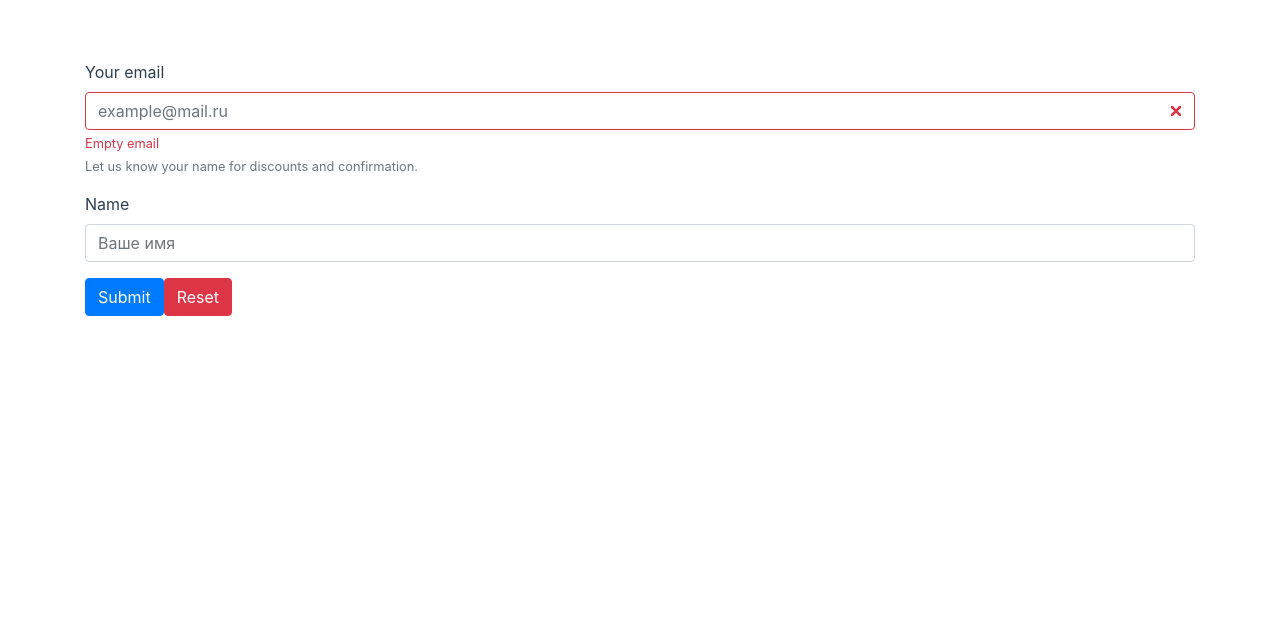
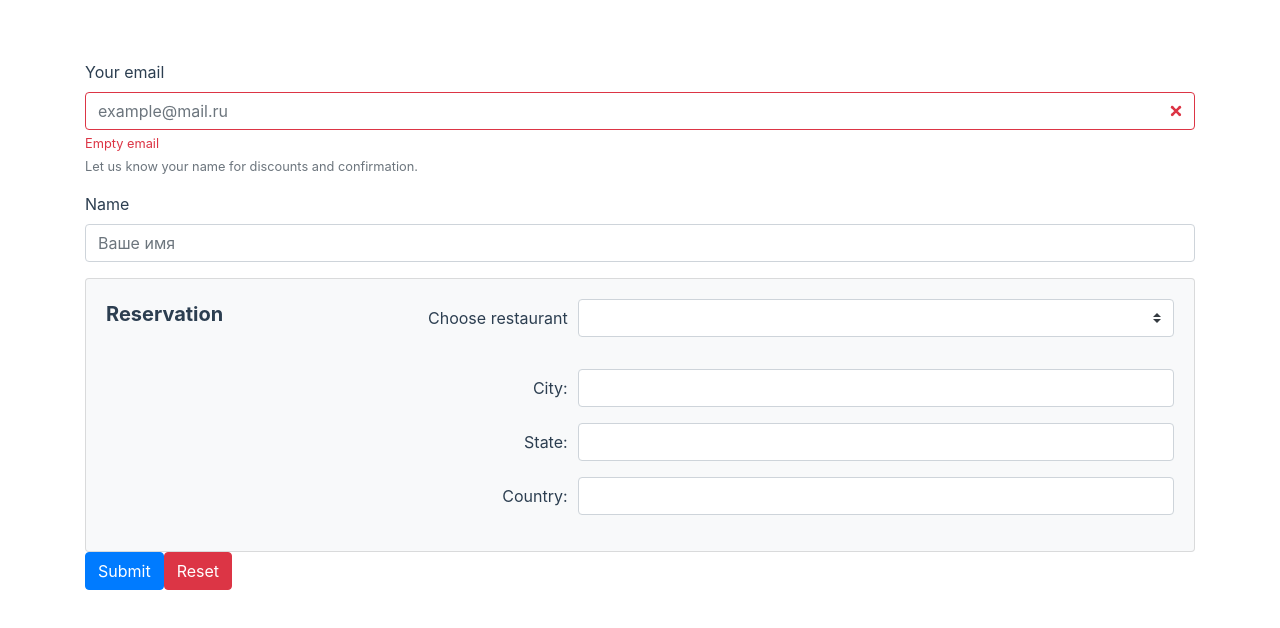
Before and after one commit to irusland/vueservation, a Vue app in the folder client/: page / in a window 1280 px wide. Shown: the top 628 px of the page. Built offline with nearby package versions, Linux system fonts and the light colour scheme; no server answers.

Commit message:
Restaurant selection added

```diff
--- a/client/src/components/Reservation.vue
+++ b/client/src/components/Reservation.vue
@@ -26,6 +26,58 @@
                       :disabled=isNameAutofilled>
         </b-form-input>
       </b-form-group>
+      <b-card bg-variant="light">
+        <b-form-group
+          label-cols-lg="3"
+          label="Reservation"
+          label-size="lg"
+          label-class="font-weight-bold pt-0"
+          class="mb-0"
+        >
+          <b-form-group
+            label="Choose restaurant"
+            label-for="restaurant"
+            label-cols-sm="3"
+            label-align-sm="right"
+          >
+            <b-form-select
+              id="restaurant"
+              v-model="selected"
+              :select-size="1"
+              :options="options"
+            >
+            </b-form-select>
+            <p>{{getRestaurant(selected)}}</p>
+          </b-form-group>
+
+          <b-form-group
+            label="City:"
+            label-for="nested-city"
+            label-cols-sm="3"
+            label-align-sm="right"
+          >
+            <b-form-input id="nested-city"></b-form-input>
+          </b-form-group>
+
+          <b-form-group
+            label="State:"
+            label-for="nested-state"
+            label-cols-sm="3"
+            label-align-sm="right"
+          >
+            <b-form-input id="nested-state"></b-form-input>
+          </b-form-group>
+
+          <b-form-group
+            label="Country:"
+            label-for="nested-country"
+            label-cols-sm="3"
+            label-align-sm="right"
+          >
+            <b-form-input id="nested-country"></b-form-input>
+          </b-form-group>
+        </b-form-group>
+      </b-card>
       <b-button type="submit" variant="primary">Submit</b-button>
       <b-button type="reset" variant="danger">Reset</b-button>
     </b-form>
@@ -44,6 +96,9 @@ export default {
       name: null,
       email: null,
       isNameAutofilled: false,
+      restaurant: null,
+      selected: null,
+      options: [],
     };
   },
   methods: {
@@ -55,6 +110,28 @@ export default {
       event.preventDefault();
       // Reset our form values
     },
+    getRestaurants() {
+      axios.get(`${apiUrl}/restaurants`)
+        .then((res) => {
+          this.options = [];
+          res.data.forEach((restaurantData) => {
+            const data = {
+              value: restaurantData.id,
+              text: restaurantData.address,
+            };
+            this.options.push(data);
+          });
+        })
+        .catch((error) => {
+          console.error(error);
+        });
+    },
+    getRestaurant(restaurantId) {
+      if (restaurantId) {
+        return restaurantId;
+      }
+      return null;
+    },
   },
   computed: {
     emailValidate() {
@@ -64,7 +141,7 @@ export default {
         return false;
       }
       const path = `${apiUrl}/users`;
-      axios.get(path, { params: { email: this.email } })
+      axios.get(path, {params: {email: this.email}})
         .then((res) => {
           if (res.data.name) {
             this.isNameAutofilled = true;
@@ -83,6 +160,9 @@ export default {
       return 'This email is not supported';
     },
   },
+  created() {
+    this.getRestaurants();
+  },
 };
 </script>
 
```
